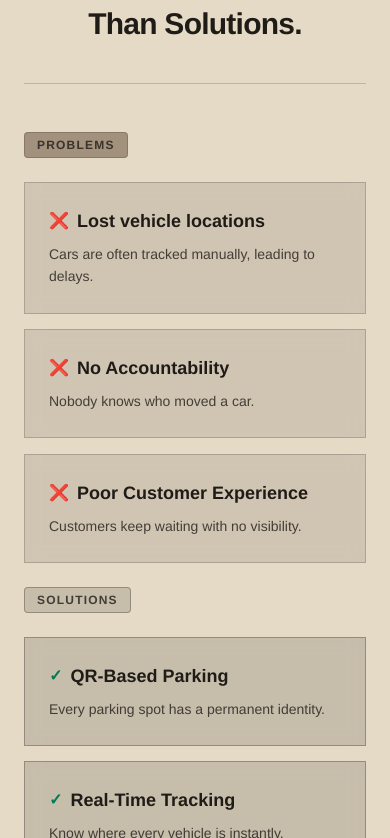
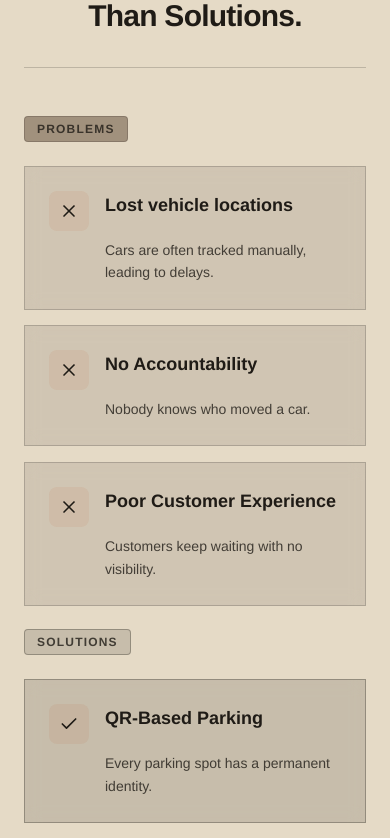
Before and after one commit to oneskylunar/ValetOS, a Next.js app: page / in a window 390 px wide. Shown: the part 4146-4984 px from the top of the page. Built offline with nearby package versions, Linux system fonts and the light colour scheme.

Commit message:
minor fixes

```diff
--- a/app/components/WhyValetOSSection.tsx
+++ b/app/components/WhyValetOSSection.tsx
@@ -3,7 +3,13 @@
 import { useEffect, useRef, useState } from "react";
 import { motion } from "framer-motion";
 import { useScrollReveal } from "@/app/hooks/useScrollReveal";
-import { fadeUp, fadeUpScale, fadeIn, staggerContainer, staggerContainerWide, dividerReveal } from "@/app/lib/motion";
+import {
+  fadeUp,
+  fadeUpScale,
+  staggerContainer,
+  dividerReveal,
+} from "@/app/lib/motion";
+import { X, Check } from "lucide-react";
 
 export const problems = [
   {
@@ -36,17 +42,41 @@ export const solutions = [
 ];
 
 export const statsData = [
-  { value: 12000, suffix: "+", label: "Vehicles Managed", format: (v: number) => v.toLocaleString() },
-  { value: 99.9, suffix: "%", label: "Tracking Accuracy", decimals: 1, format: (v: number) => v.toFixed(1) },
-  { value: 50, suffix: "%", label: "Faster Retrieval", format: (v: number) => Math.round(v).toString() },
-  { value: 100, suffix: "%", label: "Digital Records", format: (v: number) => Math.round(v).toString() },
+  {
+    value: 12000,
+    suffix: "+",
+    label: "Vehicles Managed",
+    format: (v: number) => v.toLocaleString(),
+  },
+  {
+    value: 99.9,
+    suffix: "%",
+    label: "Tracking Accuracy",
+    decimals: 1,
+    format: (v: number) => v.toFixed(1),
+  },
+  {
+    value: 50,
+    suffix: "%",
+    label: "Faster Retrieval",
+    format: (v: number) => Math.round(v).toString(),
+  },
+  {
+    value: 100,
+    suffix: "%",
+    label: "Digital Records",
+    format: (v: number) => Math.round(v).toString(),
+  },
 ];
 
 export default function WhyValetOSSection() {
   const { ref, isInView } = useScrollReveal<HTMLDivElement>();
 
   return (
-    <section id="why-valetos" className="relative bg-band text-bg1 py-20 px-6 z-30">
+    <section
+      id="why-valetos"
+      className="relative bg-band text-bg1 py-20 px-6 z-30"
+    >
       <motion.div
         ref={ref}
         variants={staggerContainer}
@@ -55,64 +85,62 @@ export default function WhyValetOSSection() {
         className="max-w-4xl mx-auto flex flex-col items-center"
       >
         {/* Section Divider Line */}
-        <motion.div variants={dividerReveal} className="w-full h-[1px] bg-bg1/20 mb-8" />
+        <motion.div
+          variants={dividerReveal}
+          className="w-full h-[1px] bg-bg1/20 mb-8"
+        />
 
         {/* Main Section Header */}
-        <motion.h2 variants={fadeUp} className="text-3xl md:text-4xl font-extrabold text-bg1 text-center leading-tight tracking-tight max-w-2xl mx-auto py-2">
-          Traditional Parking<br />Creates More Problems Than Solutions.
+        <motion.h2
+          variants={fadeUp}
+          className="text-3xl md:text-4xl font-extrabold text-bg1 text-center leading-tight tracking-tight max-w-2xl mx-auto"
+        >
+          Traditional Parking
+          <br />
+          Creates More Problems Than Solutions.
         </motion.h2>
 
         {/* Section Divider Line */}
-        <motion.div variants={dividerReveal} className="w-full h-[1px] bg-bg1/20 mt-8 mb-12" />
+        <motion.div
+          variants={dividerReveal}
+          className="w-full h-[1px] bg-bg1/20 mt-8 mb-12"
+        />
 
         {/* 2-Column Layout */}
         <div className="grid grid-cols-1 md:grid-cols-2 gap-6 md:gap-10 w-full text-left">
           {/* Left Side: Problems */}
-          <div className="flex flex-col gap-4 z-41">
-            <motion.div variants={fadeUp} className="text-xs font-mono font-bold tracking-widest text-bg1/80 uppercase px-3 py-1 bg-dark-valet/40 border border-bg1/20 rounded inline-block self-start mb-2">
+          <div className="flex flex-col gap-4">
+            <motion.div
+              variants={fadeUp}
+              className="text-xs font-mono font-bold tracking-widest text-bg1/80 uppercase px-3 py-1 bg-dark-valet/40 border border-bg1/20 rounded inline-block self-start mb-2"
+            >
               PROBLEMS
             </motion.div>
             {problems.map((prob, idx) => (
-              <motion.div
-                variants={fadeUpScale}
-                key={idx}
-                className="p-6 bg-bg1/10 border border-bg1/20 backdrop-blur-sm transition-all duration-300 hover:bg-bg1/15 hover:-translate-y-1.5 hover:scale-[1.01] hover:shadow-[0_20px_40px_-8px_rgba(0,0,0,0.15)] hover:border-bg1/40"
-              >
-                <h3 className="text-lg font-bold text-bg1 mb-2 flex items-center gap-2">
-                  <span className="text-red-700 text-base">❌</span> {prob.title}
-                </h3>
-                <p className="text-sm text-bg1/80 leading-relaxed font-normal">
-                  {prob.desc}
-                </p>
-              </motion.div>
+              <ProblemCard key={idx} prob={prob} />
             ))}
           </div>
 
           {/* Right Side: Solutions */}
           <div className="flex flex-col gap-4">
-            <motion.div variants={fadeUp} className="text-xs font-mono font-bold tracking-widest text-bg1/80 uppercase px-3 py-1 bg-bg1/15 border border-bg1/30 rounded inline-block self-start mb-2">
+            <motion.div
+              variants={fadeUp}
+              className="text-xs font-mono font-bold tracking-widest text-bg1/80 uppercase px-3 py-1 bg-bg1/15 border border-bg1/30 rounded inline-block self-start mb-2"
+            >
               SOLUTIONS
             </motion.div>
             {solutions.map((sol, idx) => (
-              <motion.div
-                variants={fadeUpScale}
-                key={idx}
-                className="p-6 bg-bg1/15 border border-bg1/30 backdrop-blur-sm transition-all duration-300 hover:bg-bg1/20 hover:-translate-y-1.5 hover:scale-[1.01] hover:shadow-[0_20px_40px_-8px_rgba(0,0,0,0.15)] hover:border-bg1/40"
-              >
-                <h3 className="text-lg font-bold text-bg1 mb-2 flex items-center gap-2">
-                  <span className="text-emerald-700 text-base">✓</span> {sol.title}
-                </h3>
-                <p className="text-sm text-bg1/80 leading-relaxed font-normal">
-                  {sol.desc}
-                </p>
-              </motion.div>
+              <SolutionCard key={idx} sol={sol} />
             ))}
           </div>
         </div>
 
         {/* Animated Statistics */}
         <div className="w-full mt-20 pt-10 border-t border-bg1/20">
-          <motion.div variants={staggerContainer} className="grid grid-cols-2 md:grid-cols-4 gap-6 text-center">
+          <motion.div
+            variants={staggerContainer}
+            className="grid grid-cols-2 md:grid-cols-4 gap-6 text-center"
+          >
             {statsData.map((stat, idx) => (
               <motion.div variants={fadeUpScale} key={idx}>
                 <AnimatedStatCard stat={stat} />
@@ -125,7 +153,79 @@ export default function WhyValetOSSection() {
   );
 }
 
-function AnimatedStatCard({ stat }: { stat: typeof statsData[number] }) {
+function ProblemCard({
+  prob,
+}: {
+  prob: (typeof problems)[0];
+}) {
+  const { ref, isInView } = useScrollReveal<HTMLDivElement>({
+    once: true,
+    threshold: 0.1,
+  });
+
+  return (
+    <motion.div
+      ref={ref}
+      variants={fadeUpScale}
+      initial="hidden"
+      animate={isInView ? "visible" : "hidden"}
+      className="group p-6 bg-bg1/10 border border-bg1/20 backdrop-blur-sm transition-all duration-250 hover:bg-bg1/15 hover:-translate-y-1 hover:scale-[1.01] hover:shadow-[0_20px_40px_-8px_rgba(0,0,0,0.15)] hover:border-fg0/30"
+    >
+      <h3 className="text-lg font-bold text-bg1 mb-2 flex items-start gap-4">
+        {/* Icon Container - matches WhatWeOfferSection style */}
+        <div className="w-10 h-10 rounded-lg bg-fg0/10 flex items-center justify-center flex-shrink-0 group-hover:bg-fg0/20 transition-colors duration-250">
+          <X
+            className="w-5 h-5 text-bg1 group-hover:text-fg0 group-hover:scale-105 transition-colors duration-250"
+            strokeWidth={2}
+            aria-hidden="true"
+          />
+        </div>
+        <span>{prob.title}</span>
+      </h3>
+      <p className="text-sm text-bg1/80 leading-relaxed font-normal ml-14">
+        {prob.desc}
+      </p>
+    </motion.div>
+  );
+}
+
+function SolutionCard({
+  sol,
+}: {
+  sol: (typeof solutions)[0];
+}) {
+  const { ref, isInView } = useScrollReveal<HTMLDivElement>({
+    once: true,
+    threshold: 0.1,
+  });
+
+  return (
+    <motion.div
+      ref={ref}
+      variants={fadeUpScale}
+      initial="hidden"
+      animate={isInView ? "visible" : "hidden"}
+      className="group p-6 bg-bg1/15 border border-bg1/30 backdrop-blur-sm transition-all duration-250 hover:bg-bg1/20 hover:-translate-y-1 hover:scale-[1.01] hover:shadow-[0_20px_40px_-8px_rgba(0,0,0,0.15)] hover:border-fg0/30"
+    >
+      <h3 className="text-lg font-bold text-bg1 mb-2 flex items-start gap-4">
+        {/* Icon Container - matches WhatWeOfferSection style */}
+        <div className="w-10 h-10 rounded-lg bg-fg0/10 flex items-center justify-center flex-shrink-0 group-hover:bg-fg0/20 transition-colors duration-250">
+          <Check
+            className="w-5 h-5 text-bg1 group-hover:text-fg0 group-hover:scale-105 transition-colors duration-250"
+            strokeWidth={2}
+            aria-hidden="true"
+          />
+        </div>
+        <span>{sol.title}</span>
+      </h3>
+      <p className="text-sm text-bg1/80 leading-relaxed font-normal ml-14">
+        {sol.desc}
+      </p>
+    </motion.div>
+  );
+}
+
+function AnimatedStatCard({ stat }: { stat: (typeof statsData)[number] }) {
   const [count, setCount] = useState(0);
   const ref = useRef<HTMLDivElement>(null);
   const [hasAnimated, setHasAnimated] = useState(false);
@@ -151,7 +251,7 @@ function AnimatedStatCard({ stat }: { stat: typeof statsData[number] }) {
             setCount(currentVal);
 
             if (progress < 1) {
-               requestAnimationFrame(animate);
+              requestAnimationFrame(animate);
             } else {
               setCount(end);
             }
@@ -171,9 +271,13 @@ function AnimatedStatCard({ stat }: { stat: typeof statsData[number] }) {
   }, [hasAnimated, stat.value]);
 
   return (
-    <div ref={ref} className="flex flex-col items-center p-4 bg-bg1/10 border border-bg1/20 backdrop-blur-sm">
+    <div
+      ref={ref}
+      className="flex flex-col items-center p-4 bg-bg1/10 border border-bg1/20 backdrop-blur-sm"
+    >
       <div className="text-3xl md:text-4xl font-extrabold text-bg1 tracking-tight mb-1">
-        {stat.format(count)}{stat.suffix}
+        {stat.format(count)}
+        {stat.suffix}
       </div>
       <div className="w-8 h-[2px] bg-bg1/40 my-2" />
       <div className="text-xs md:text-sm font-semibold text-bg1/80 tracking-wide uppercase">
```
Also changed, not shown: app/home/page.tsx (+51 -8 lines).
